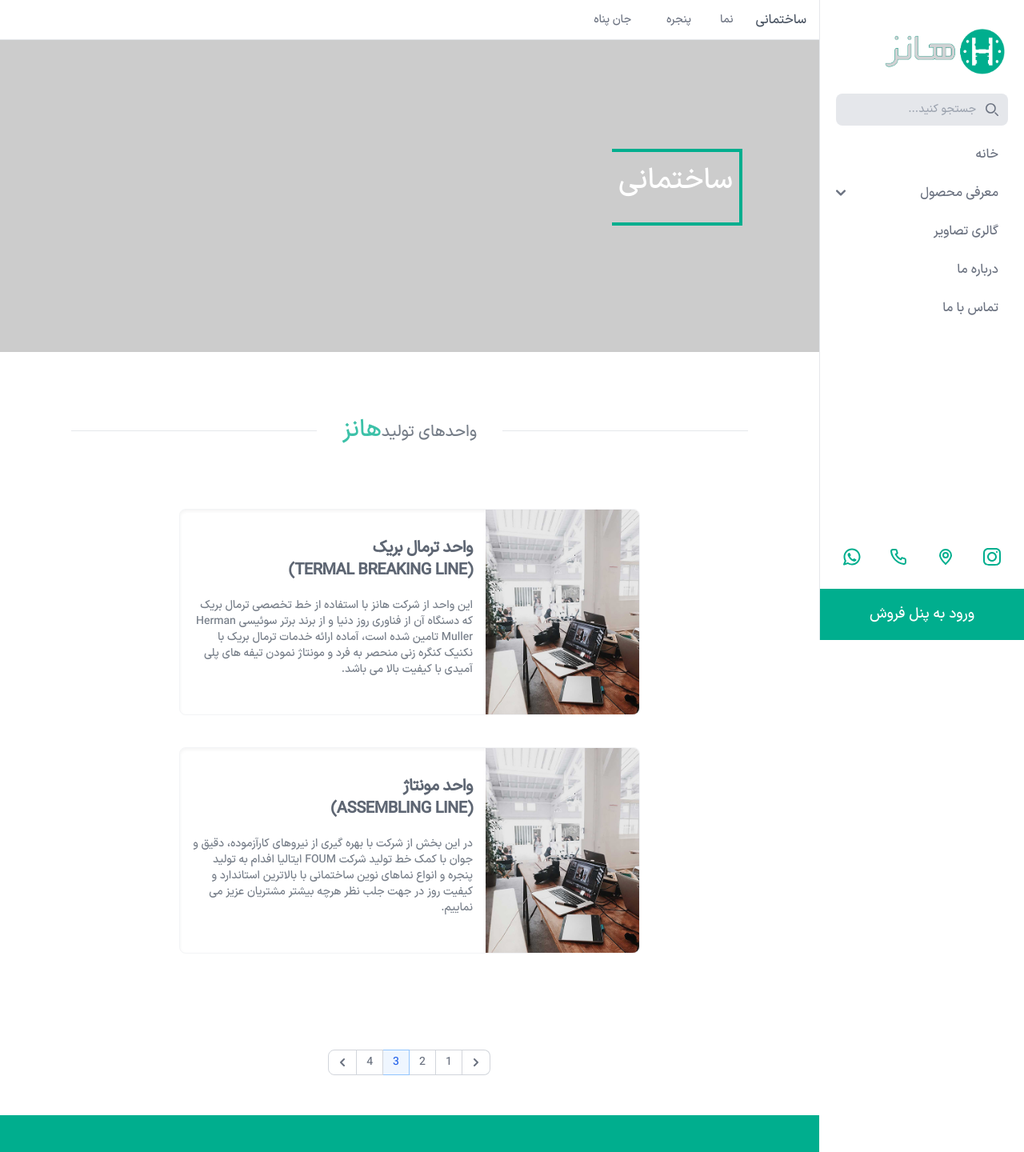
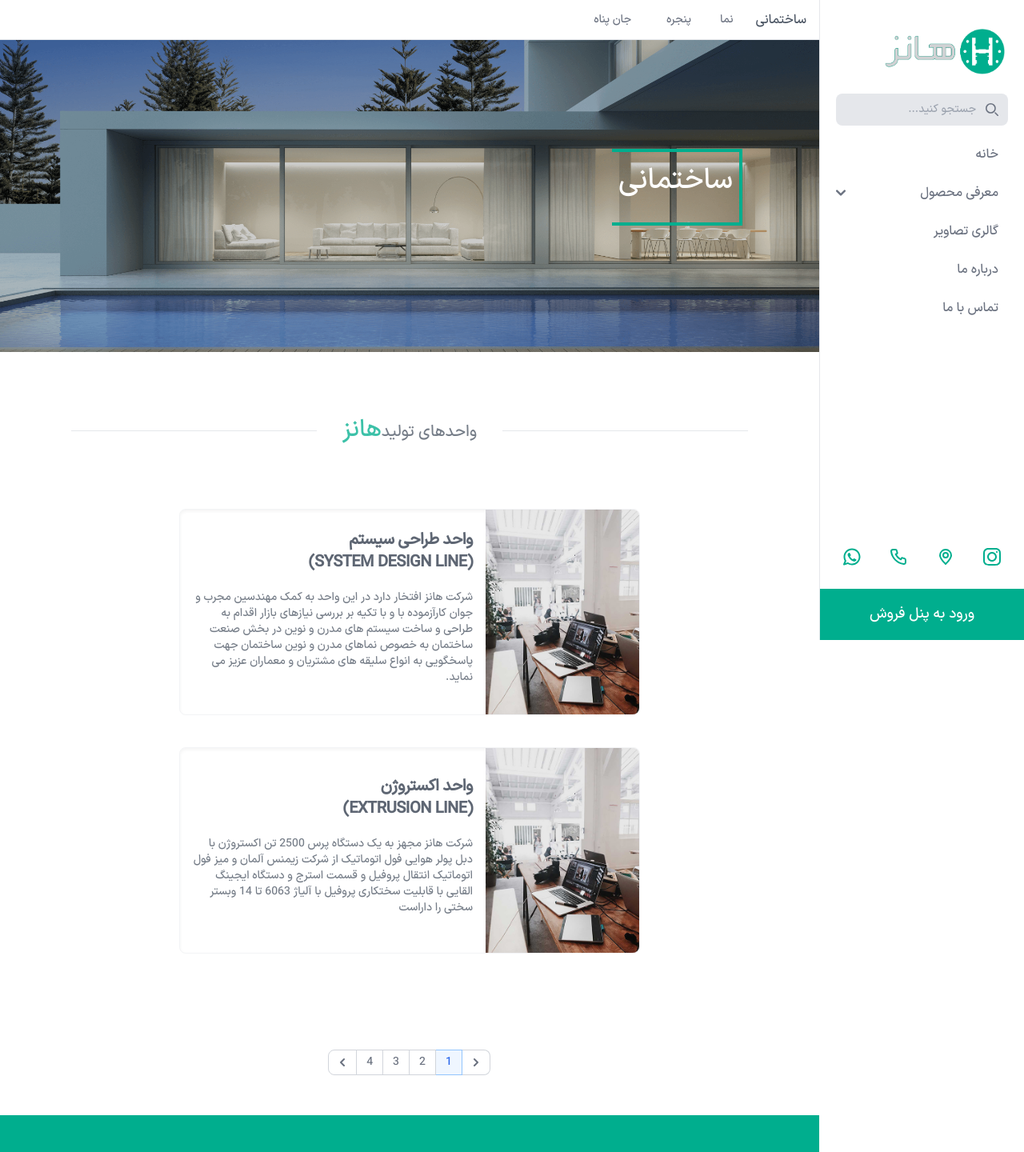
Before and after one commit to zahra-hsb/hanz-, a Next.js app: page /products/building in a window 1280 px wide. Shown: the top 1440 px of the page at 80% size. Built offline with nearby package versions, Linux system fonts and the light colour scheme.

Commit message:
edit Builing page

```diff
--- a/src/pages/products/building/index.js
+++ b/src/pages/products/building/index.js
@@ -1,11 +1,10 @@
 import Main from "@/components/globalComponents/Main";
 import Image from "next/image";
-import Link from "next/link";
 import service1Image from "../../../../public/image/service-1.jpg"
 import { useState } from "react";
 
 export default function Builing() {
-  const [currentPage, setCurrentPage] = useState(3)
+  const [currentPage, setCurrentPage] = useState(1)
   const itemsPerPage = 2;
 
 
@@ -116,7 +115,7 @@ export default function Builing() {
               </li>
               {pages.map((page) => (
                 <li key={page}>
-                  <p onClick={() => handlePageChange(page)} className={`cursor-pointer flex items-center justify-center px-3 h-8 leading-tight ${currentPage === page ? 'text-blue-600 border border-blue-300 bg-blue-50 hover:bg-blue-100 hover:text-blue-700' : 'text-gray-500 bg-white border border-gray-300 hover:bg-gray-100 hover:text-gray-700'}`}>{page}</p>
+                  <p onClick={() => handlePageChange(page)} className={`${currentPage === 1 ? 'disabled' : ''} cursor-pointer flex items-center justify-center px-3 h-8 leading-tight ${currentPage === page ? 'text-blue-600 border border-blue-300 bg-blue-50 hover:bg-blue-100 hover:text-blue-700' : 'text-gray-500 bg-white border border-gray-300 hover:bg-gray-100 hover:text-gray-700'}`}>{page}</p>
                 </li>
               ))}
               <li>
--- a/tailwind.config.js
+++ b/tailwind.config.js
@@ -17,7 +17,7 @@ module.exports = {
         aboutSection: 'url(../../public/image/whtb-banner-01-background.jpg)',
         gallerySection: 'url(../../public/image/sectors.banner.building-2000x560.jpg)',
         productSection: 'url(../../public/image/wood-windows.jpg)',
-        buildingSection: 'url(../../public/image/building-banner.png)',
+        BuilingSection: 'url(../../public/image/building-banner.png)',
         industrialSection: 'url(../../public/image/industrial-banner.jpg)',
         servicesSection: 'url(../../public/image/services-banner.webp)',
         profileSection: 'url(../../public/image/profile_aluminium.jpg)'
```
